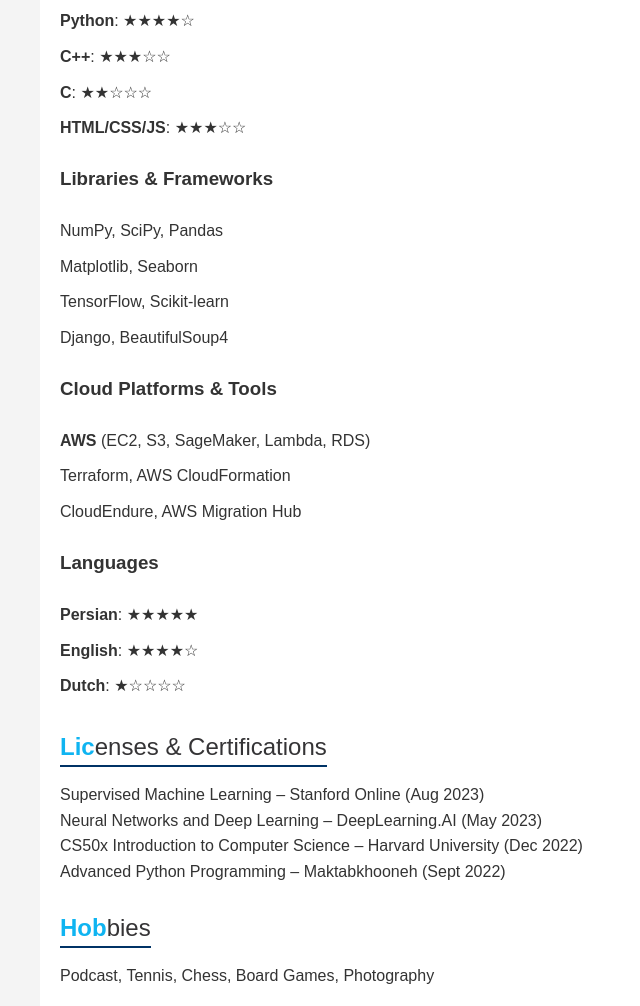
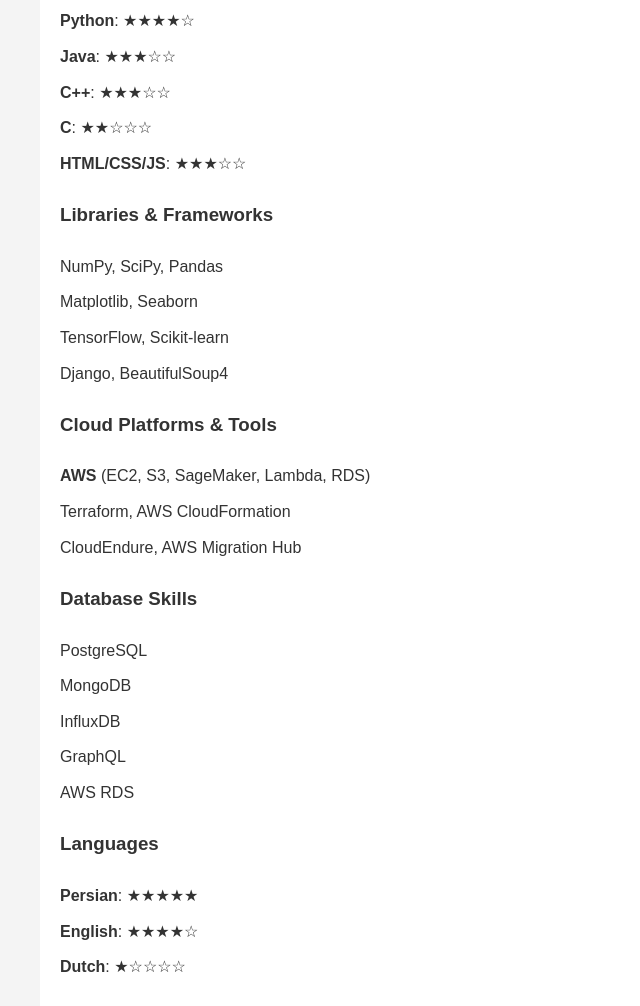
Before and after one commit to kooroshkz/curriculum-vitae, a plain HTML site: page index.html in a window 1280 px wide. Shown: the part 2475-3481 px from the top of the page, without its empty margins (130-770 px from the left). Drawn offline with Linux system fonts and the light colour scheme.

Commit message:
update(Skills): Databases added

```diff
--- a/index.html
+++ b/index.html
@@ -119,6 +119,7 @@
             <h3>Programming Languages</h3>
             <ul class="skills-list">
                 <li><span>Python</span>: ★★★★☆</li>
+                <li><span>Java</span>: ★★★☆☆</li>
                 <li><span>C++</span>: ★★★☆☆</li>
                 <li><span>C</span>: ★★☆☆☆</li>
                 <li><span>HTML/CSS/JS</span>: ★★★☆☆</li>
@@ -137,6 +138,15 @@
                 <li><b>AWS</b> (EC2, S3, SageMaker, Lambda, RDS)</li>
                 <li>Terraform, AWS CloudFormation</li>
                 <li>CloudEndure, AWS Migration Hub</li>
+            </ul>
+
+            <h3>Database Skills</h3>
+            <ul class="skills-list">
+                <li>PostgreSQL</li>
+                <li>MongoDB</li>
+                <li>InfluxDB</li>
+                <li>GraphQL</li>
+                <li>AWS RDS</li>
             </ul>
 
             <h3>Languages</h3>
```
Also changed, not shown: 1 other file.
